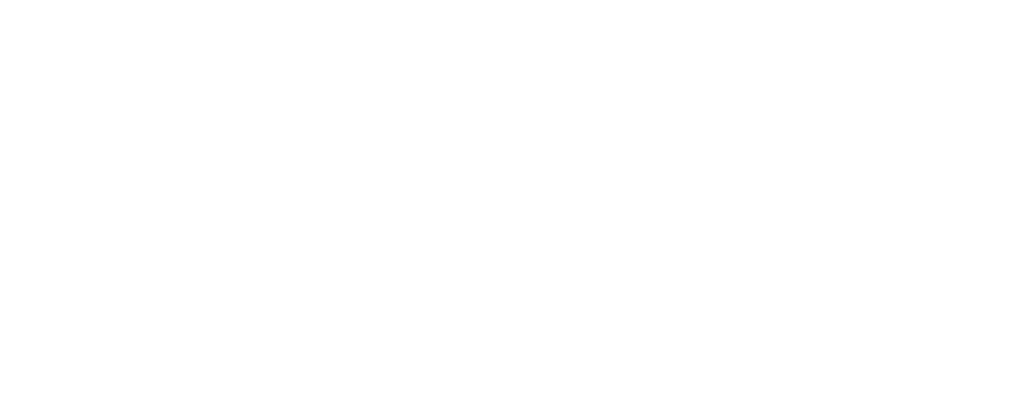
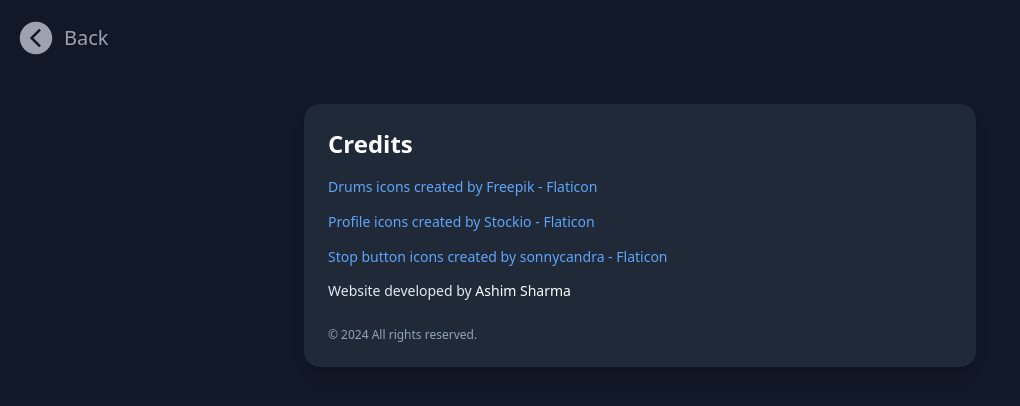
Before and after one commit to ashimsharma/DrumKit, a React (Vite) app in the folder frontend/: page /credits in a window 1280 px wide. Before the commit this address had no page. Shown: the top 406 px of the page, without its empty margins (0-1020 px from the left). Built offline with nearby package versions, Linux system fonts and the light colour scheme.

Commit message:
Code Refactoring

```diff
--- a/frontend/src/App.jsx
+++ b/frontend/src/App.jsx
@@ -14,6 +14,7 @@
 import ForgotPasswordEmailInput from './components/ForgotPasswordEmailInput.jsx';
 import NewPassword from './components/NewPassword.jsx';
 import InputEmail from './components/InputEmail.jsx';
+import Credits from './components/Credits.jsx';
 
 function App() {
   return (
@@ -28,6 +29,7 @@
             <Route path='/verify-email' element={<VerifyEmail/>} />
             <Route path='/input-email' element={<InputEmail/>} />
             <Route path='/profile' element={<Profile />} />
+            <Route path='/credits' element={<Credits />} />
             <Route path='/profile/update-profile' element={<UpdateProfile />} />
             <Route path='/profile/update-password' element={<UpdatePassword />} />
             <Route path='/forgot-password-email-input' element={<ForgotPasswordEmailInput />} />
--- /dev/null
+++ b/frontend/src/components/Credits.jsx
@@ -0,0 +1,51 @@
+import { IoChevronBackCircleSharp } from "react-icons/io5"
+import { Link, useLocation, useNavigate } from "react-router"
+
+export default function Credits() {
+    const prevLocation = useLocation()?.state?.pathname ?? "/";
+    const navigate = useNavigate();
+
+    const backClick = () => {
+        navigate(prevLocation);
+    }
+
+    return (
+        <div className="bg-gray-900 min-h-screen p-4">
+            <div className="inline-flex text-gray-400 hover:text-gray-600 items-center cursor-pointer" onClick={backClick}>
+                <IoChevronBackCircleSharp size={40} />
+                <p className="p-2 text-xl">Back</p>
+            </div>
+            <div className="bg-gray-800 text-slate-200 p-6 rounded-2xl max-w-2xl mx-auto mt-10 shadow-lg">
+                <h2 className="text-2xl font-semibold mb-4 text-white">Credits</h2>
+
+                <ul className="space-y-3 text-sm leading-relaxed">
+                    <li>
+                        <a
+                            href="https://www.flaticon.com/free-icons/drums"
+                            title="drums icons"
+                            className="text-blue-400 hover:underline"
+                            target="_blank"
+                            rel="noopener noreferrer"
+                        >
+                            Drums icons created by Freepik - Flaticon
+                        </a>
+                    </li>
+                    <li>
+                        <a href="https://www.flaticon.com/free-icons/profile" title="profile icons" className="text-blue-400 hover:underline" target="_blank" rel="noopener noreferrer">Profile icons created by Stockio - Flaticon</a>
+                    </li>
+                    <li>
+                        <a href="https://www.flaticon.com/free-icons/stop-button" title="stop button icons" className="text-blue-400 hover:underline" target="_blank" rel="noopener noreferrer">Stop button icons created by sonnycandra - Flaticon</a>
+                    </li>
+
+                    <li>
+                        Website developed by <span className="font-medium text-white hover:underline cursor-pointer"><Link to="https://linkedin.com/in/ashim-sharma7" target="_blank">Ashim Sharma</Link></span>
+                    </li>
+                </ul>
+
+                <div className="mt-6 text-xs text-slate-400">
+                    &copy; {new Date().getFullYear()} All rights reserved.
+                </div>
+            </div>
+        </div>
+    )
+}
--- a/frontend/src/components/DrumKit.jsx
+++ b/frontend/src/components/DrumKit.jsx
@@ -29,9 +29,7 @@
 
             keyPressed = true;
 
-            console.log("I ran");
-
-            switch(e.key){
+            switch(e.key.toLowerCase()){
                 case 'a':
                     playSound(e, 'a');
                     break;
@@ -88,7 +86,7 @@
         recordingStarted && recordSound(drumString);
         if(saveRecordingShown.current) return;
 
-        let sound = new Audio(soundPaths[drumString]);
+        let sound = new Audio(soundPaths[drumString.toLowerCase()]);
         await sound.play();
     }
 
--- a/frontend/src/components/Footer.jsx
+++ b/frontend/src/components/Footer.jsx
@@ -1,13 +1,14 @@
 import React, { useEffect, useState } from "react";
 import { FaGithub, FaLinkedin } from "react-icons/fa";
-import LinkedInIcon from "../images/LinkedIn-Icon.png";
-import { Link } from "react-router";
+import { Link, useNavigate } from "react-router";
 import { useLocation } from "react-router";
+import { BsFillInfoSquareFill } from "react-icons/bs";
 
 export default function Footer() {
     const [currentYear, setCurrentYear] = useState();
     const location = useLocation();
     const isAuthPage = (location.pathname === '/signup') || (location.pathname === '/login');
+    const navigate = useNavigate();
 
     useEffect(() => {
         const date = new Date();
@@ -33,6 +34,15 @@
                 <span className="flex-grow lg:text-sm">
                     <p className="text-center">&copy; <span>{currentYear}</span> Ashim Sharma. All rights reserved.</p>
                 </span>
+                <span>
+                    <div className="text-gray-400 text-3xl lg:text-2xl cursor-pointer hover:text-gray-600">
+                        <BsFillInfoSquareFill onClick={() => navigate("/credits", {
+                            state: {
+                                from: location.pathname
+                            }
+                        })} />
+                    </div>
+                </span>
             </footer>
         </>
     );
--- a/frontend/src/components/NavBar.jsx
+++ b/frontend/src/components/NavBar.jsx
@@ -30,7 +30,7 @@
                 </div>
 
                 <div className="flex-grow flex justify-end items-center basis-4/12 lg:hidden">
-                    <img src={UserIcon} alt="User" className="h-12 w-12 cursor-pointer" onMouseEnter={() => setIsOpen(true)} onMouseLeave={() => setIsOpen(false)} />
+                    <img src={UserIcon} alt="User" className="h-14 w-14 cursor-pointer" onMouseEnter={() => setIsOpen(true)} onMouseLeave={() => setIsOpen(false)} />
                     <DropDown isOpen={isOpen} />
                 </div>
             </nav>
--- a/frontend/src/components/Recordings.jsx
+++ b/frontend/src/components/Recordings.jsx
@@ -84,13 +84,21 @@
             <RecordingsContext.Provider value={{ recordingDatas, playedSoundId, setPlayedSoundId, setShowNotification, setRecordingDeleted }}>
                 {showNotification.show && <PopUp message={showNotification.message} positiveMessage={showNotification.positiveMessage} />}
                 <NavBar />
-                <div className="bg-gray-900 text-white h-screen">
+                <div className={`bg-gray-900 text-white h-screen`}>
                     <h1 className="text-center text-4xl p-4">Recordings</h1>
-                    {recordings.map((recording) => {
+                    {(recordings.length !== 0) && recordings.map((recording) => {
                         return (
                             <RecordingCard recordingName={recording.name} key={recording._id} id={recording._id} />
                         )
                     })}
+                    {
+                        (recordings.length === 0) &&
+                        <div className="h-3/5 flex items-center justify-center">
+                            <p className="text-gray-300 text-sm text-center">
+                                Nothing to show here for now.
+                            </p>
+                        </div>
+                    }
                 </div>
                 <Footer />
             </RecordingsContext.Provider>
```
Also changed, not shown: frontend/src/images/User-Icon.png.
